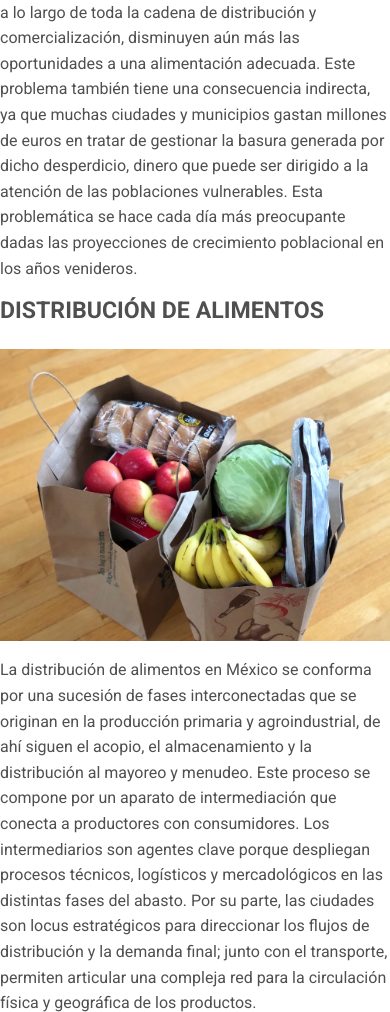
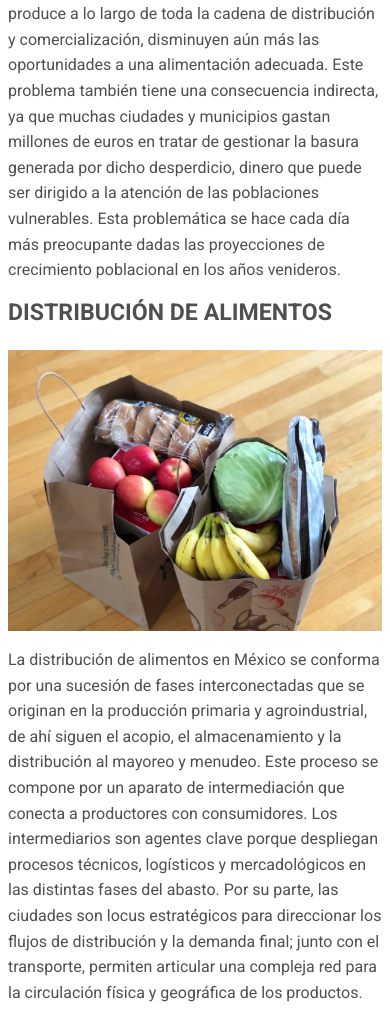
Before and after one commit to po171/Desperdicio, a website: page index.html in a window 390 px wide. Shown: the part 2833-3845 px from the top of the page. Drawn offline with Linux system fonts and the light colour scheme; a script that the page names is missing.

Commit message:
Add files via upload

```diff
--- a/balls.css
+++ b/balls.css
@@ -13,6 +13,10 @@
         align-content: start;
         overflow-x: hidden;
         overflow-y: scroll;
+    }
+    .padding-mobile {
+        padding-left: 20px;
+        padding-right: 20px;
     }
 
 }
--- a/index.html
+++ b/index.html
@@ -139,7 +139,7 @@
     </div> -->
     <div class="row mb-8" id="balls" style="padding-top: 100px;">
       <h1 class="fw-bolder text-uppercase text-center bg-dark text-light" style="">Información</h1>
-      <div class="col-md-8 padding-computer" >
+      <div class="col-md-8 padding-computer padding-mobile">
         <!-- Spied element -->
         <div
                 data-mdb-spy="scroll"
```
